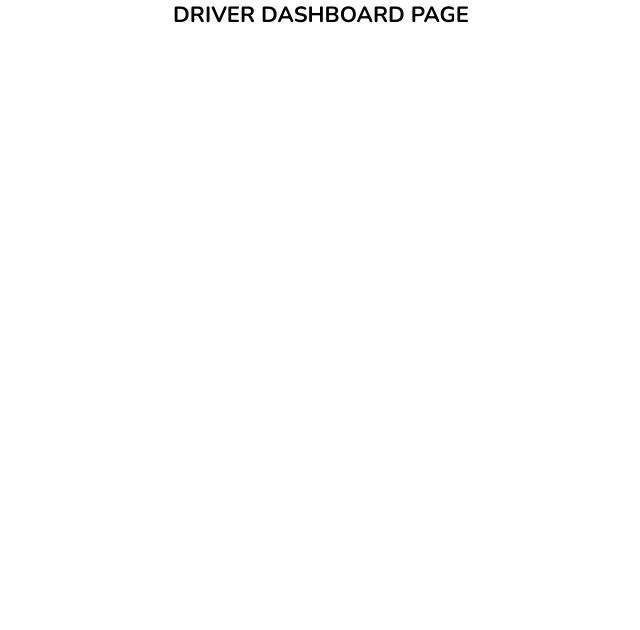
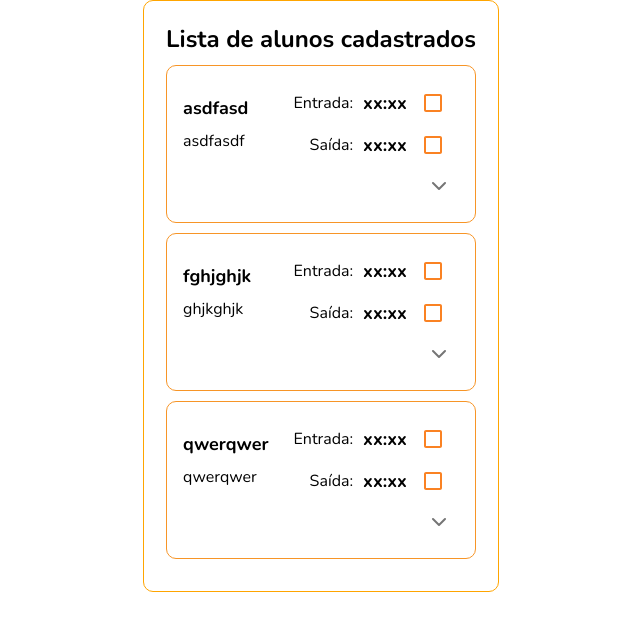
Before and after one commit to cah-suzuki/equipe-1-projeto-kenzievan, a React (Create React App) app: page /driver in a window 1280 px wide. Shown: the top 630 px of the page, without its empty margins (319-959 px from the left). Built offline with nearby package versions, Linux system fonts and the light colour scheme.

Commit message:
feat: checkout, chat, button expanded

```diff
--- a/src/components/StudentList/index.jsx
+++ b/src/components/StudentList/index.jsx
@@ -6,6 +6,8 @@ import React from "react";
 import { Container } from "./style";
 import Button from "../button";
 import { useState } from "react";
+
+import StudentCard from "../studentCard"
 
 ////
 ///Para testar comentei todo o arquivo routes e as chamadas
@@ -34,7 +36,46 @@ const StudentList = ({ isDriver }) => {
   console.log(isOpen);
   //lista de teste,deve ser deletada apos teste
   //a lista oficial também vai ser recebida por context assim como o registerStudent
-  let students = [{ name: "joao" }, { name: "maria" }, { name: "carla" }];
+  let students = [{
+    "name": "asdfasd",
+    "school": "asdfasdf",
+    "schoolAddress": "schoolAddress",
+    "address": "asdfasdf",
+    "parentName": "asdfasdf",
+    "parentId": "parentId",
+    "driverId": "driverId",
+    "entryTime": "entryTime",
+    "leaveTime": "leaveTime",
+    "tripsList": [],
+    "messages": [],
+    "id": 1
+  }, {
+    "name": "fghjghjk",
+    "school": "ghjkghjk",
+    "schoolAddress": "schoolAddress",
+    "address": "ghjkghjk",
+    "parentName": "ghjkghjk",
+    "parentId": "parentId",
+    "driverId": "driverId",
+    "entryTime": "entryTime",
+    "leaveTime": "leaveTime",
+    "tripsList": [],
+    "messages": [],
+    "id": 2
+  }, {
+    "name": "qwerqwer",
+    "school": "qwerqwer",
+    "schoolAddress": "schoolAddress",
+    "address": "qwerqwer",
+    "parentName": "qwerqwer",
+    "parentId": "parentId",
+    "driverId": "driverId",
+    "entryTime": "entryTime",
+    "leaveTime": "leaveTime",
+    "tripsList": [],
+    "messages": [],
+    "id": 3
+  }];
 
   return (
     <Container>
@@ -44,12 +85,8 @@ const StudentList = ({ isDriver }) => {
       </header>
       <ul>
         {React.Children.toArray(
-          students.map(({ name }) => (
-            //trocar li por studentCard com dados necessarios
-            //name,parent,address,school,entryTime,departureTime
-            <Button onClick={() => openCard(isOpen)} className="buttonList">
-              <li>{name}</li>
-            </Button>
+          students.map((student) => (
+            <StudentCard student={student}/>
           ))
         )}
       </ul>
--- /dev/null
+++ b/src/components/StudentMessagesDriver/index.js
@@ -0,0 +1,67 @@
+import { Container, MessageCard, InputContainer } from "./styles";
+import ButtonSmall from "../buttonSmall";
+import { useContext, useState } from "react";
+import { StudentContext } from "../../providers/Students";
+
+const StudentMessagesDriver = ({ messages, studentId }) => {
+  const [inputValue, setInputValue] = useState("");
+
+  const { sendMessage } = useContext(StudentContext);
+
+  const handleClick = () => {
+    const { date, hour } = getTime();
+
+    const newMessage = {
+      message: inputValue,
+      date,
+      hour,
+    };
+
+    sendMessage(studentId, newMessage, clearInput);
+  };
+
+  const clearInput = () => setInputValue("");
+
+  const getTime = () => {
+    const now = new Date();
+
+    const day = now.getDate();
+    const month = now.getMonth();
+    const year = now.getFullYear();
+    const hours = now.getHours();
+    const minutes = now.getMinutes();
+
+    const date = `${day}/${month}/${year}`;
+    const hour = `${hours}:${minutes}`;
+
+    return { date, hour };
+  };
+
+  return (
+    <Container>
+      <section>
+        {messages.map(({ message, date, hour }, index) => {
+          return (
+            <MessageCard key={index}>
+              <div>
+                <h3>{date}</h3>
+                <h3>{hour}</h3>
+              </div>
+              <p>{message}</p>
+            </MessageCard>
+          );
+        })}
+      </section>
+      <InputContainer>
+        <input
+          placeholder="Enviar mensagem"
+          value={inputValue}
+          onChange={(e) => setInputValue(e.target.value)}
+        />
+        <ButtonSmall onClick={() => handleClick()} />
+      </InputContainer>
+    </Container>
+  );
+};
+
+export default StudentMessagesDriver;
--- /dev/null
+++ b/src/components/StudentMessagesDriver/styles.js
@@ -0,0 +1,65 @@
+import styled from "styled-components";
+
+export const Container = styled.div`
+  border-radius: 5px;
+  border: 1px solid var(--color-primary-fading);
+
+  section {
+    padding: 8px;
+    height: 125px;
+    overflow: auto;
+    display: flex;
+    flex-direction: column-reverse;
+  }
+`;
+
+export const MessageCard = styled.div`
+  background-color: var(--color-primary-fading);
+  border: 1px solid var(--color-primary-fading);
+  color: var(--grey-1);
+  max-width: 300px;
+  padding: 8px;
+  margin: 6px 0;
+  display: flex;
+  flex-direction: column;
+  border-radius: 10px;
+
+  div {
+    display: flex;
+    justify-content: space-between;
+    h3 {
+      color: var(--grey-1);
+      font-size: 14px;
+      margin: 0;
+    }
+  }
+  p {
+    margin-top: 5px;
+    color: var(--grey-1);
+    font-size: 14px;
+    max-width: 100%;
+    line-break: normal;
+  }
+`;
+
+export const InputContainer = styled.div`
+  position: relative;
+  padding: 8px;
+  border-top: 1px solid var(--color-primary-fading);
+  box-sizing: border-box;
+
+  input {
+    width: 100%;
+    box-sizing: border-box;
+    padding: 12px 45px 12px 15px;
+    border: none;
+    border-radius: 5px;
+    border: 1px solid var(--color-primary-fading);
+  }
+
+  button {
+    position: absolute;
+    top: 13px;
+    right: 15px;
+  }
+`;
--- a/src/components/studentCard/index.jsx
+++ b/src/components/studentCard/index.jsx
@@ -5,9 +5,18 @@ import {
   CardInput,
   Container,
   Content,
+  Name,
   Times,
 } from "./styles";
-import { FiCheck, FiChevronRight } from "react-icons/fi";
+import {
+  FiArrowLeft,
+  FiArrowRight,
+  FiArrowRightCircle,
+  FiCheck,
+  FiChevronDown,
+  FiChevronRight,
+  FiXCircle,
+} from "react-icons/fi";
 import ButtonSmall from "../buttonSmall";
 import { useForm } from "react-hook-form";
 import { styled } from "@mui/material/styles";
@@ -16,6 +25,8 @@ import IconButton from "@mui/material/IconButton";
 import { useState } from "react";
 import { useContext } from "react";
 import { StudentContext } from "../../providers/Students";
+import { Checkbox } from "@mui/material";
+import StudentMessagesDriver from "../StudentMessagesDriver";
 
 const ExpandMore = styled((props) => {
   const { expand, ...other } = props;
@@ -42,7 +53,6 @@ const getTime = () => {
 };
 
 const StudentCard = ({ student }) => {
-  const { register, handleSubmit, reset } = useForm();
   const [expanded, setExpanded] = useState(false);
   const [entryText, setEntryText] = useState("xx:xx");
   const [departureText, setDepartureText] = useState("xx:xx");
@@ -51,29 +61,26 @@ const StudentCard = ({ student }) => {
     setExpanded(!expanded);
   };
 
-  const onSubmit = (data) => {
-    console.log(data);
-    reset();
-  };
-
   const { updateTodayTrip } = useContext(StudentContext);
 
   const handleEntryCheckBox = () => {
     const { hour } = getTime();
-
     const updatedValue = { entryTime: hour };
-
-    setEntryText(hour);
-    sentTripToApi(updatedValue);
+    entryText !== "xx:xx" ? setEntryText("xx:xx") : setEntryText(hour);
+    entryText !== "xx:xx"
+      ? sentTripToApi("xx:xx")
+      : sentTripToApi(updatedValue);
   };
 
   const handleDepartureCheckBox = () => {
     const { hour } = getTime();
-
     const updatedValue = { departureTime: hour };
-
-    setDepartureText(hour);
-    sentTripToApi(updatedValue);
+    departureText !== "xx:xx"
+      ? setDepartureText("xx:xx")
+      : setDepartureText(hour);
+    departureText !== "xx:xx"
+      ? sentTripToApi("xx:xx")
+      : sentTripToApi(updatedValue);
   };
 
   const sentTripToApi = (updatedValue) => {
@@ -86,20 +93,33 @@ const StudentCard = ({ student }) => {
     updateTodayTrip(student.id, updatedTrip, date);
   };
 
+  const Fechado = (e) => {
+    console.log(expanded);
+    setExpanded(true);
+  };
+
   return (
-    <Container onClick={(e) => handleExpandClick(e)}>
+    <Container>
       <Aberto expand={expanded} aria-expanded={expanded} aria-label="show more">
-        <section>
+        <Name>
           <span>{student.name}</span>
           <p>{student.parentName}</p>
-        </section>
+        </Name>
         <Times>
           <section>
             <div>
               <p>Entrada:</p>
               <span>{entryText}</span>
             </div>
-            <ButtonSmall icon={FiCheck} onClick={() => handleEntryCheckBox()} />
+            <Checkbox
+              sx={{
+                color: "#FA8223",
+                "&.Mui-checked": {
+                  color: "#FA8223",
+                },
+              }}
+              onChange={() => handleEntryCheckBox()}
+            />
           </section>
 
           <section>
@@ -107,13 +127,27 @@ const StudentCard = ({ student }) => {
               <p>Saída:</p>
               <span>{departureText}</span>
             </div>
-            <ButtonSmall
-              icon={FiCheck}
-              onClick={() => handleDepartureCheckBox()}
+            <Checkbox
+              sx={{
+                color: "#FA8223",
+                "&.Mui-checked": {
+                  color: "#FA8223",
+                },
+              }}
+              onChange={() => handleDepartureCheckBox()}
             />
           </section>
         </Times>
       </Aberto>
+
+      <ExpandMore
+        expand={expanded}
+        onClick={handleExpandClick}
+        aria-expanded={expanded}
+        aria-label="show more"
+      >
+        <FiChevronDown />
+      </ExpandMore>
 
       <Collapse in={expanded} timeout="auto" unmountOnExit>
         <Content>
@@ -121,19 +155,12 @@ const StudentCard = ({ student }) => {
             <p>{student.address}</p>
             <p>{student.school}</p>
           </About>
-          <CardInput>
+          <CardInput onClick={(e) => Fechado(e)}>
             <p>Mensagem para o responsável:</p>
-            <BoxInput>
-              <form onSubmit={handleSubmit(onSubmit)}>
-                <textarea
-                  {...register("message")}
-                  placeholder="Digite sua mensagem"
-                />
-                <ButtonSmall type="sumbit">
-                  <FiChevronRight />
-                </ButtonSmall>
-              </form>
-            </BoxInput>
+            <StudentMessagesDriver
+              messages={student.messages}
+              studentId={student.id}
+            />
           </CardInput>
         </Content>
       </Collapse>
--- a/src/components/studentCard/styles.js
+++ b/src/components/studentCard/styles.js
@@ -79,10 +79,6 @@ export const Times = styled.div`
     }
   }
 
-  section + section {
-    margin-top: 0.5rem;
-  }
-
   span {
     margin-right: 5px;
   }
@@ -100,10 +96,6 @@ export const Times = styled.div`
       justify-content: flex-end;
     }
 
-    section + section {
-      margin-top: 0.5rem;
-    }
-
     span {
       margin-right: 5px;
     }
@@ -111,6 +103,18 @@ export const Times = styled.div`
     p + span {
       margin-left: 10px;
     }
+  }
+`;
+
+export const Name = styled.div`
+  height: 100%;
+  display: flex;
+  flex-direction: column;
+  justify-content: space-between;
+  align-items: flex-start;
+
+  span + p {
+    margin-top: 10px;
   }
 `;
 
--- a/src/pages/driverDashboard/index.jsx
+++ b/src/pages/driverDashboard/index.jsx
@@ -1,5 +1,7 @@
+import StudentList from "../../components/StudentList";
+
 function DriverDashboard() {
-  return <h1>DRIVER DASHBOARD PAGE</h1>;
+  return <StudentList/>;
 }
 
 export default DriverDashboard;
--- a/src/providers/Students/index.js
+++ b/src/providers/Students/index.js
@@ -97,8 +97,6 @@ export const StudentProvider = ({ children }) => {
           );
           const updatedStudents = [...filteredStudents, response.data];
 
-          console.log(response.data.tripsList);
-          console.log(updatedStudents);
           setStudents(updatedStudents);
         });
       })
--- a/src/routes/index.jsx
+++ b/src/routes/index.jsx
@@ -16,10 +16,10 @@ const Routes = () => {
       <Route exact path="/">
         <Home />
       </Route>
-      <Route path="/login">
+      <Route exact path="/login">
         <Login />
       </Route>
-      <Route path="/signup">
+      <Route exact path="/signup">
         <SignUp />
       </Route>
       <Route exact path="/driver">
```
